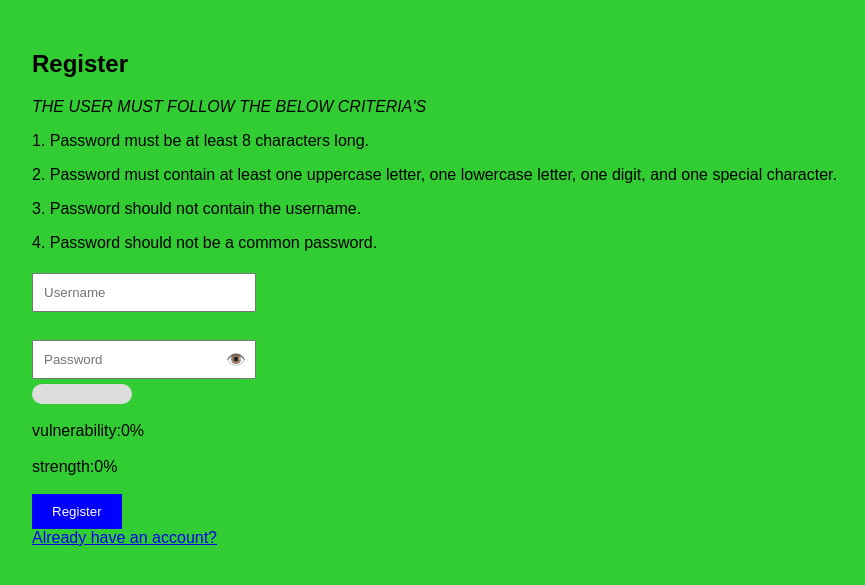
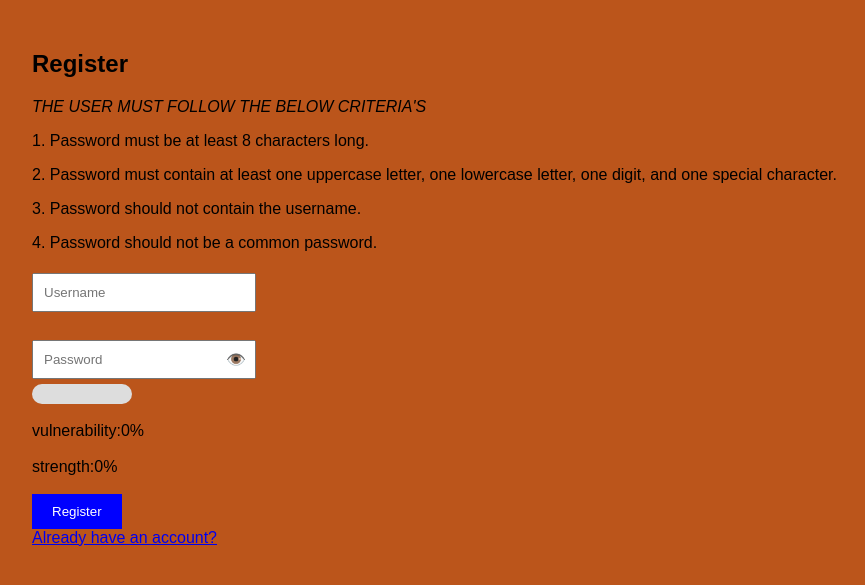
Before and after one commit to crack420978/flash-login-app, a Flask app: page /register in a window 1280 px wide. Shown: the top 585 px of the page, without its empty margins (18-883 px from the left). Run offline with Flask 2, Linux system fonts and the light colour scheme.

Commit message:
register.html

```diff
--- a/templates/register.html
+++ b/templates/register.html
@@ -2,9 +2,10 @@
 <html>
 <head>
     <title>Register</title>
-    <style>
+    <style align="center">
         body {
-              background-color: limegreen;
+            align-items: center;
+              background-color: rgb(187, 85, 27);
             font-family: Arial, sans-serif;
             margin: 50px;
         }
```
